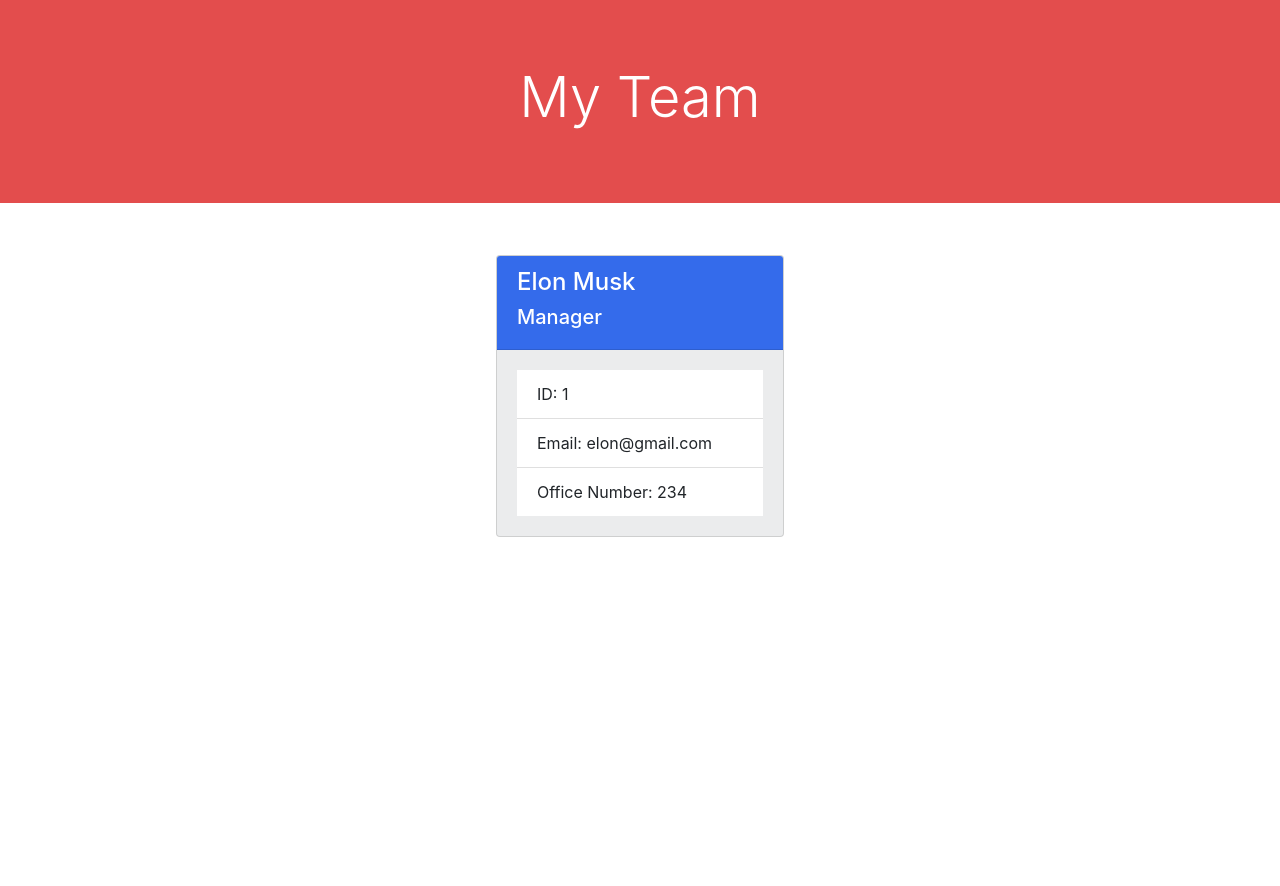
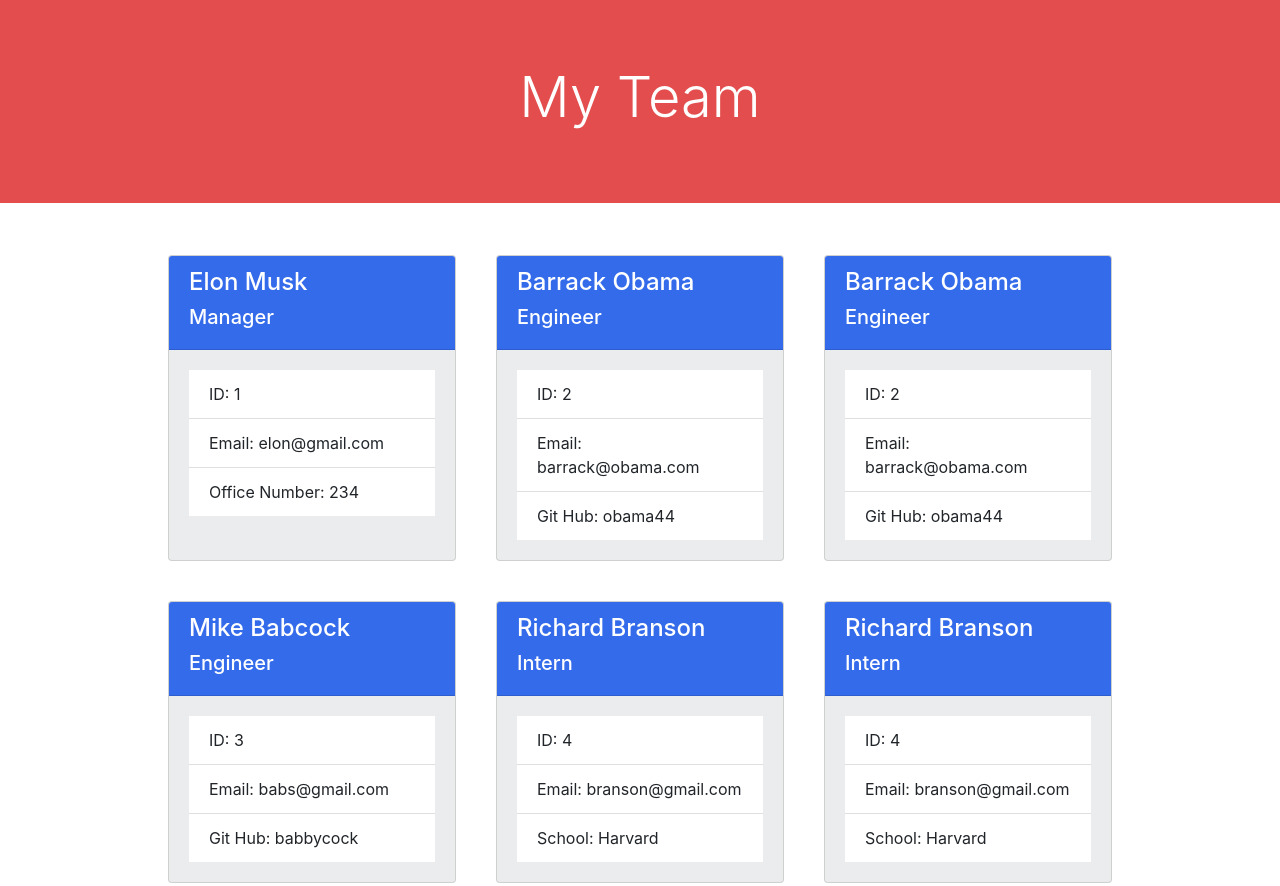
Before and after one commit to jamescalverley/homework-10-employee-template, a website with bundled scripts: page Develop/html/index.html in a window 1280 px wide. Shown: the top 886 px of the page. Before the commit the page ends 800 px from the top, so only its background shows below. Built offline with nearby package versions, Linux system fonts and the light colour scheme.

Commit message:
adds enginerr and intern card rendering

```diff
--- a/Develop/html/index.html
+++ b/Develop/html/index.html
@@ -6,7 +6,7 @@
     <link rel="stylesheet" href="https://stackpath.bootstrapcdn.com/bootstrap/4.4.1/css/bootstrap.min.css">
     <link rel="stylesheet" href="style.css">
     <script src="https://code.jquery.com/jquery-1.9.1.min.js"></script>
-    <title>Manager Card</title>
+    <title>My Team</title>
 </head>
 <body>
 
--- a/Develop/index.js
+++ b/Develop/index.js
@@ -1,4 +1,9 @@
 // const fs = require("fs");
+
+//! TODO
+//? add hyperlinks to cards
+//? only have renderCards [] run once and not save cards past that
+//? issue with the way that engineer card is being rendered ????
 
 window.onload = function() {
   console.log( "page loaded ==========" );
@@ -22,22 +27,36 @@
   },
   {
     id:3,
+    name: "Mike Babcock",
+    role: "Engineer",
+    email: "babs@gmail.com",
+    gitHub: "babbycock"
+  },
+  {
+    id:4,
     name: "Richard Branson",
     role: "Intern",
     email: "branson@gmail.com",
     school: "Harvard"
-  }]
-
+  },
+  {
+    id:5,
+    name: "Kyle Dubas",
+    role: "Intern",
+    email: "dubbie@gmail.com",
+    school: "UofT"
+  }
+];
 
 function renderCards(){
-  const test = "test test test";
-  console.log("[TEST]", test);
+  let renderCards = [];
   let managerCard = '';
+  let engineerCard = '';
+  let internCard = '';
   teamData.forEach( result => {
     console.log(result)
     if( result.role == "Manager"){
       console.log(`[MANAGER] ${result.name}`)
-
       managerCard += `
       <div class="card" id="managerCard" style="width: 18rem;">
         <div class="card-header">
@@ -52,15 +71,50 @@
           </ul>
         </div>
       </div>`
-
-
-
-      $('#main').html(managerCard);
+      renderCards.push(managerCard);
     } if( result.role == "Engineer"){
       console.log(`[ENGINEER] ${result.name}`)
+      engineerCard += `
+      <div class="card" id="engineerCard" style="width: 18rem;">
+      <div class="card-header">
+          <h4 class="name">${result.name}</h4>
+          <h5 class="title">Engineer</h5>
+      </div>
+      <div class="card-body">
+        <ul class="list-group list-group-flush">
+          <li class="list-group-item id">ID: ${result.id}</li>
+          <li class="list-group-item email">Email: ${result.email}</li>
+          <li class="list-group-item github">Git Hub: ${result.gitHub}</li>
+        </ul>
+      </div>
+    </div>`
+
+    renderCards.push(engineerCard)
     } if( result.role == "Intern"){
       console.log(`[INTERN] ${result.name}`)
+
+      internCard += `
+      <div class="card" id="internCard" style="width: 18rem;">
+        <div class="card-header">
+            <h4 class="name">${result.name}</h4>
+            <h5 class="title">Intern</h5>
+        </div>
+        <div class="card-body">
+          <ul class="list-group list-group-flush">
+            <li class="list-group-item id">ID: ${result.id}</li>
+            <li class="list-group-item email">Email: ${result.email}</li>
+            <li class="list-group-item school">School: ${result.school}</li>
+          </ul>
+        </div>
+      </div>`
+      renderCards.push(internCard);
     }
+
   });
+  console.log("[renderCards]", renderCards)
+  $('#main').html(renderCards);
+  console.log("clearing cards array")
+  renderCards = [];
+  console.log("clear", renderCards)
 
 };
```
